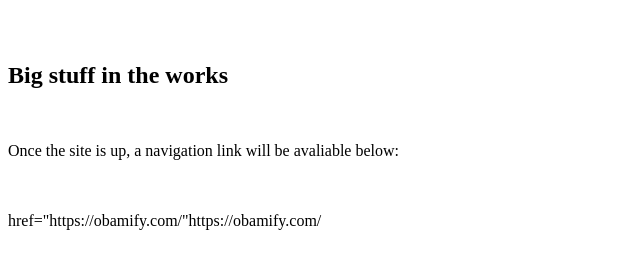
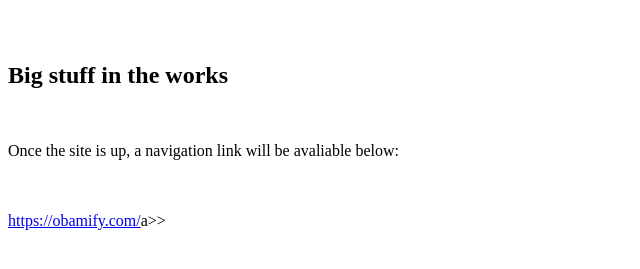
Before and after one commit to SpeedyPenguin219/speedypenguin219.github.io, a plain HTML site: page index.html in a window 1280 px wide. Shown: the part 77-346 px from the top of the page, without its empty margins (0-640 px from the left). Drawn offline with Linux system fonts and the light colour scheme.

Commit message:
Fix navigation link in index.html

```diff
--- a/index.html
+++ b/index.html
@@ -14,6 +14,6 @@
   <h1>Hey Twin🌹</h1><br>
   <h2>Big stuff in the works</h2><br>
   <p>Once the site is up, a navigation link will be avaliable below:</p><br><br>
-  <nav>href="https://obamify.com/"https://obamify.com/</nav>
+  <nav><a href="https://obamify.com/">https://obamify.com/</a>a>></nav>
 </body>
 </html>
```
